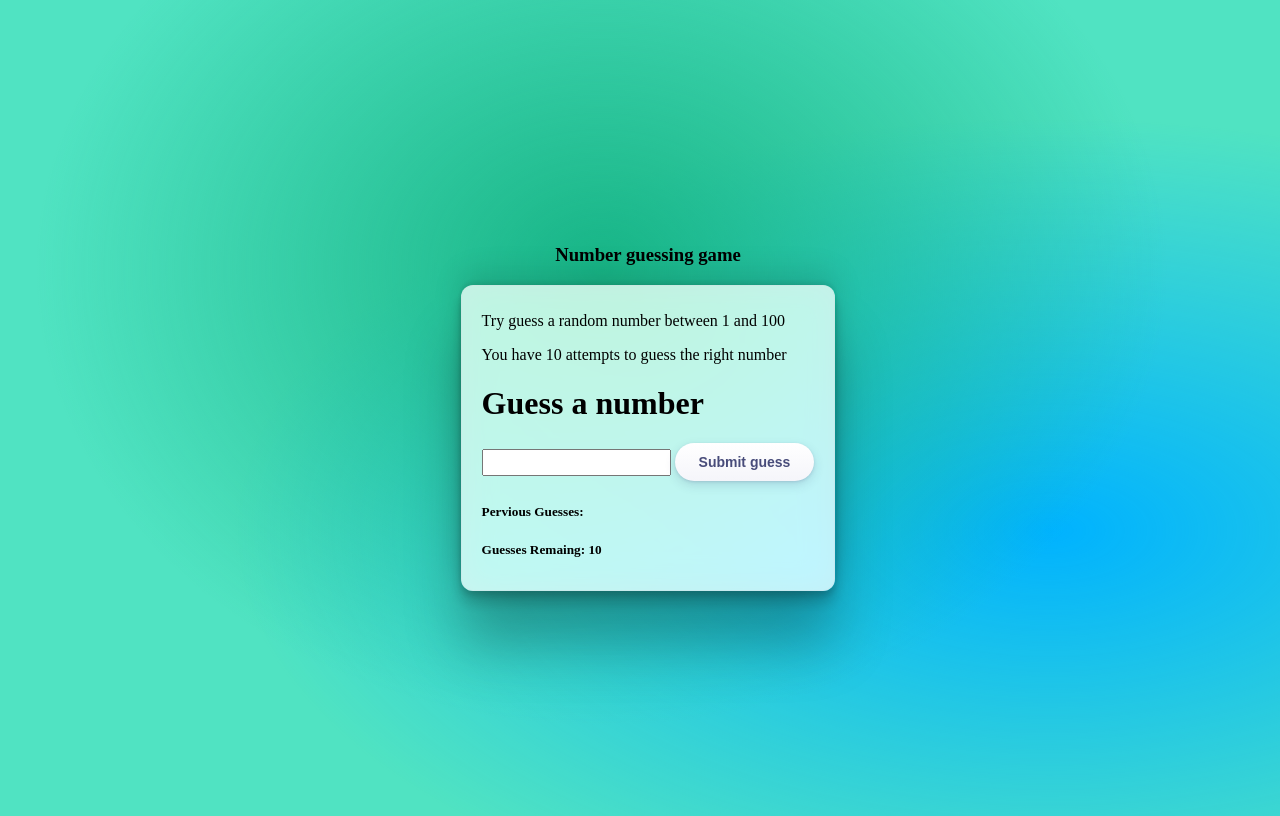
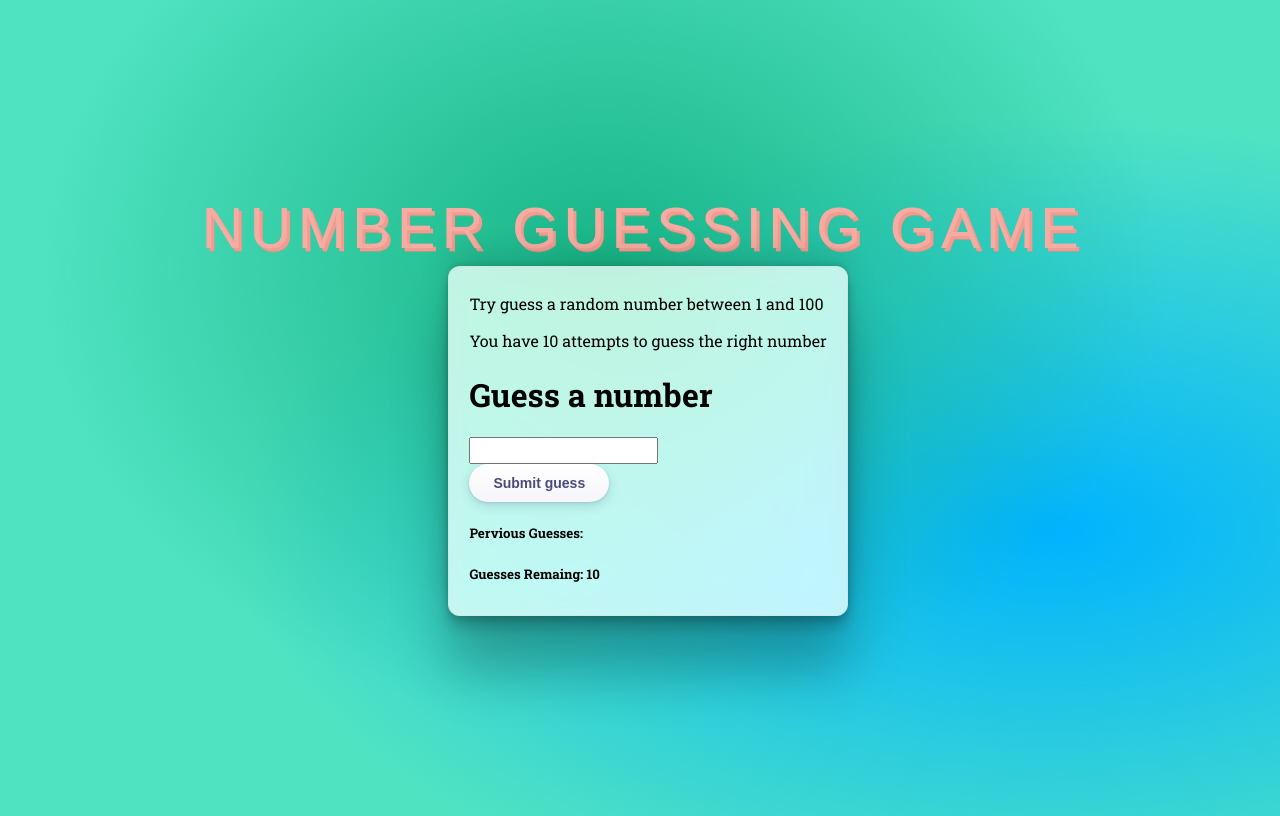
Before and after one commit to Aakanksha77/MiniJSProjects, a plain HTML site: page GuessTheNumber/index.html in a window 1280 px wide. Drawn offline with Linux system fonts and the light colour scheme.

Commit message:
few chandes

```diff
--- a/GuessTheNumber/index.html
+++ b/GuessTheNumber/index.html
@@ -5,17 +5,20 @@
     <meta name="viewport" content="width=device-width, initial-scale=1.0">
     <title>Document</title>
     <link rel="stylesheet" href="./style.css">
+    <link rel="preconnect" href="https://fonts.googleapis.com">
+<link rel="preconnect" href="https://fonts.gstatic.com" crossorigin>
+<link href="https://fonts.googleapis.com/css2?family=Montserrat:ital,wght@0,100..900;1,100..900&family=Roboto+Slab:wght@100..900&display=swap" rel="stylesheet">
 </head>
 <body>
     <div class="main">
-        <h3>Number guessing game</h3>
+        <h3 class="text-shadows" >Number guessing game</h3>
 
         <div class="card">
             <p>Try guess a random number between 1 and 100</p>
             <p>You have 10 attempts to guess the right number</p>
 
             <h1>Guess a number</h1>
-            <input type="text" class="enter">
+            <input type="text" class="enter"> <br>
             <button class="submit">Submit guess</button>
 
             <div class="resultParas">
```
